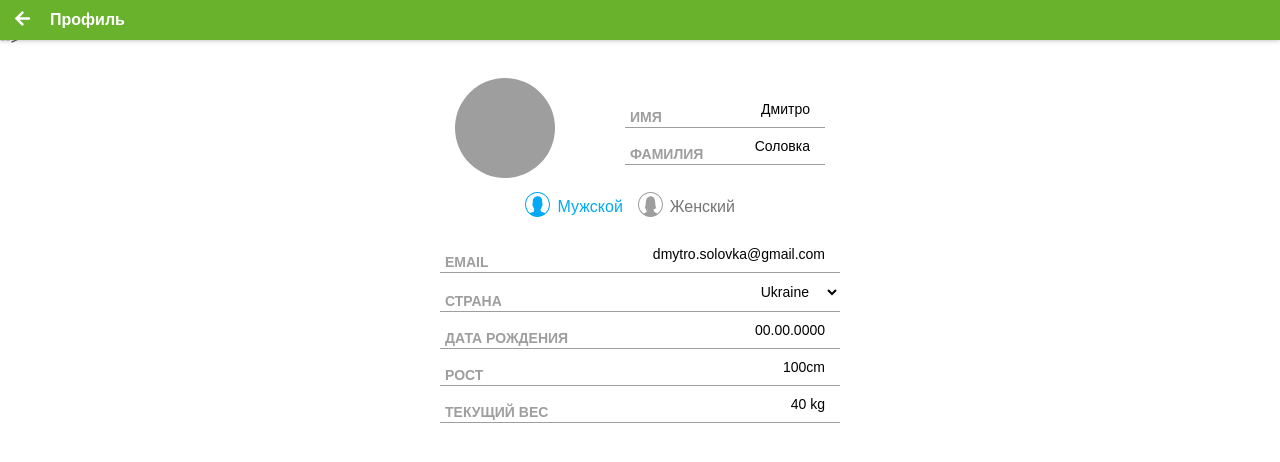
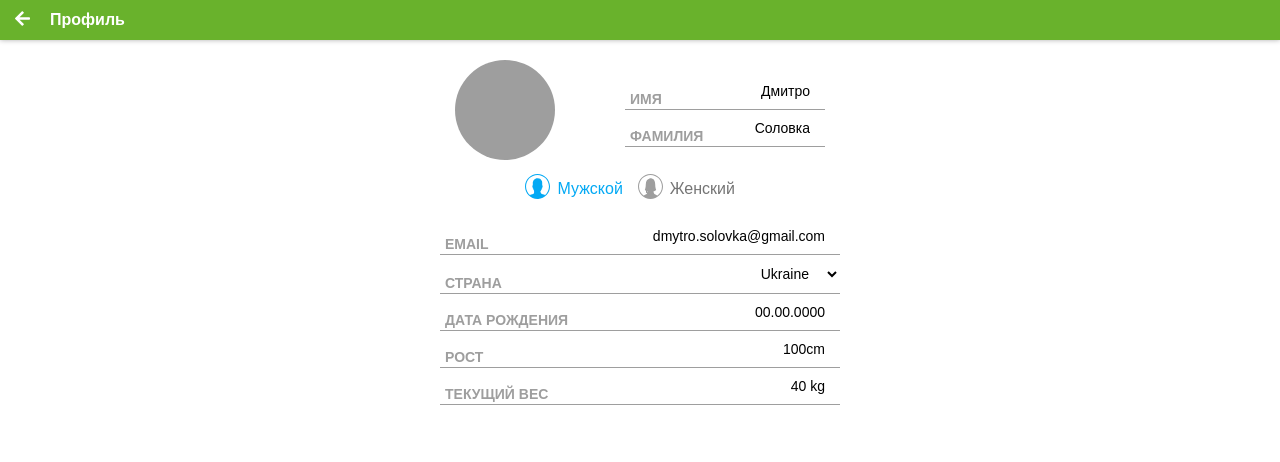
Before and after one commit to AnnaVatamanyuk/rantastic-balance-2.0, a plain HTML site: page tpl/profile-block.html in a window 1280 px wide. Drawn offline with Linux system fonts and the light colour scheme.

Commit message:
add project

```diff
--- a/tpl/profile-block.html
+++ b/tpl/profile-block.html
@@ -9,7 +9,7 @@
 </head>
 <body>
 <div class="wrapper">
-    <div class="profile-block">-->
+    <div class="profile-block">
         <div class="tab-background d-f ai-c">
             <img class="arrow-back" src="./../images/arrow-white.svg" alt="image description">
             <p>Профиль</p>
```
